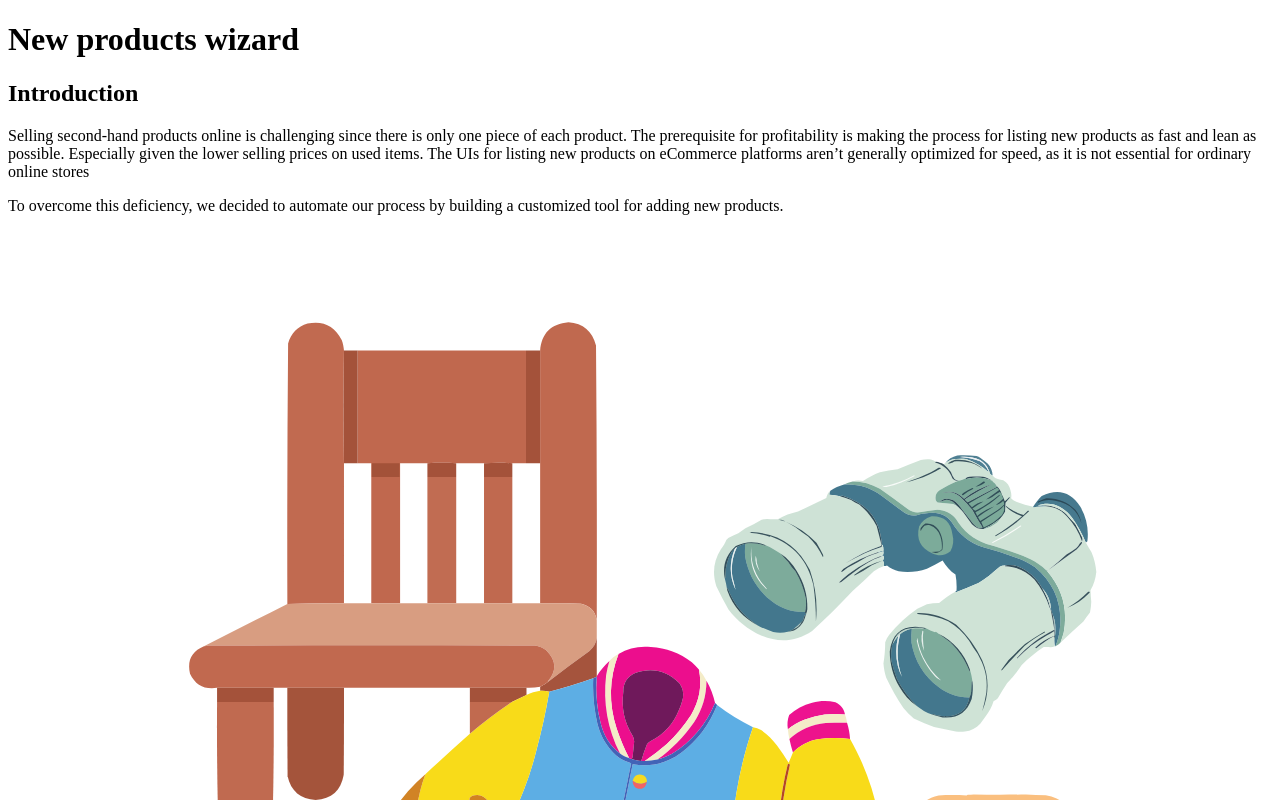
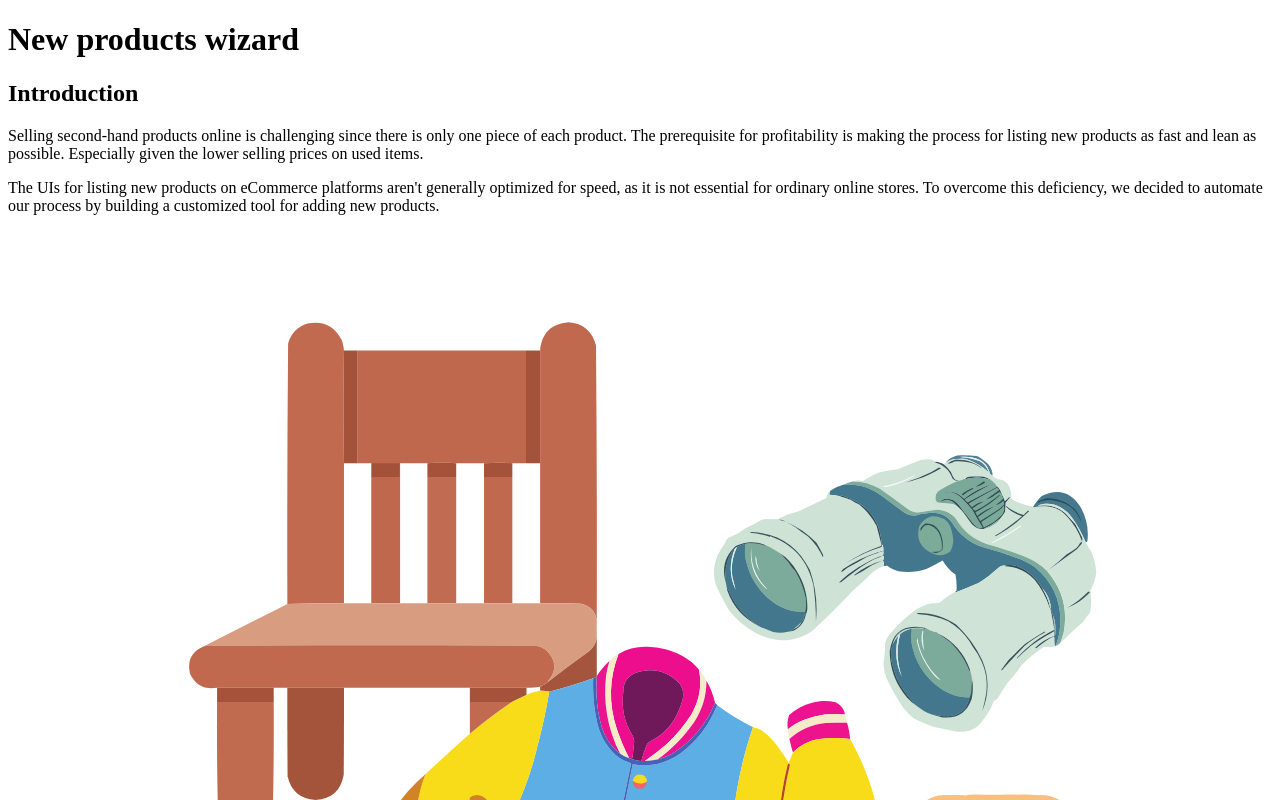
Before and after one commit to EskoJanatuinen/portfolio, a Next.js app: page /products_wizard in a window 1280 px wide. Shown: the top 800 px of the page. Built offline with nearby package versions, Linux system fonts and the light colour scheme.

Commit message:
Edit text

```diff
--- a/pages/products_wizard.jsx
+++ b/pages/products_wizard.jsx
@@ -23,11 +23,12 @@ const products_wizard = () => {
               <p className='py-8 lg:pr-10 text-gray-600'>
                 Selling second-hand products online is challenging since there is only one piece of each product. The prerequisite
                 for profitability is making the process for listing new products as fast and lean as possible. Especially given
-                the lower selling prices on used items. The UIs for listing new products on eCommerce platforms aren’t generally
-                optimized for speed, as it is not essential for ordinary online stores
+                the lower selling prices on used items.
               </p>
               <p className='lg:pr-10 text-gray-600'>
-                To overcome this deficiency, we decided to automate our process by building a customized tool for adding new products.
+                The UIs for listing new products on eCommerce platforms aren&#39;t generally optimized for speed, as it is not essential
+                for ordinary online stores. To overcome this deficiency, we decided to automate our process by building a customized
+                tool for adding new products.
               </p>
             </div>
             <div className="col-start-2 px-6 pb-6 md:p-10 md:-m-10">
```
